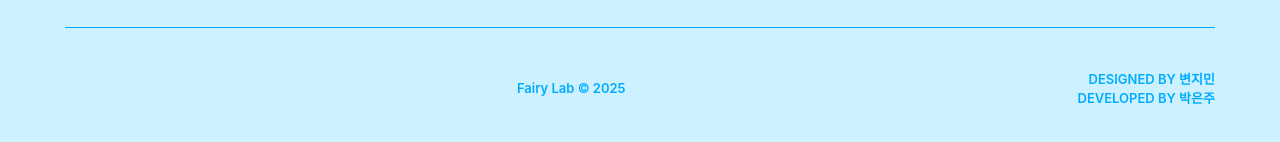
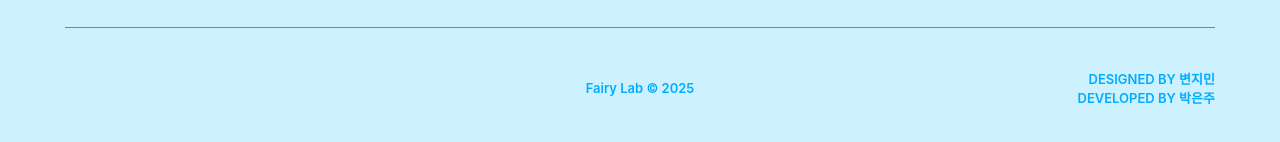
Before and after one commit to ejPark43/Degree-FairyLab, a React (Vite) app: page / in a window 1280 px wide. Shown: the part 3799-3941 px from the top of the page. Built offline with nearby package versions, Linux system fonts and the light colour scheme; a web font is replaced by a local one.

Commit message:
fix: 푸터에 있는 텍스트 중앙으로 정렬

```diff
--- a/src/components/Footer.tsx
+++ b/src/components/Footer.tsx
@@ -27,8 +27,10 @@ function Footer() {
         </FooterUpper>
 
         <FooterDowner>
-          <LeftItem></LeftItem>
-          <RightItem>Fairy Lab © 2025</RightItem>
+          <RightItem></RightItem>
+          <RightItem style={{ alignItems: "center" }}>
+            Fairy Lab © 2025
+          </RightItem>
           <RightItem>
             <span>DESIGNED BY 변지민</span>
             <span>DEVELOPED BY 박은주</span>
@@ -54,7 +56,6 @@ const Container = styled.div<{ $active?: boolean }>`
 const FooterBorder = styled.div`
   display: flex;
   flex-direction: column;
-  /* border: 2px solid gold; */
   width: 100%;
   margin: 0 65px 0 65px;
 `;
@@ -76,9 +77,6 @@ const FooterDowner = styled.div`
   align-items: center;
   width: 100%;
   height: 100%;
-
-  /* box-sizing: border-box; */
-  /* padding: 20px 0 20px 0; */
 `;
 
 /* 공통스타일 */
@@ -87,7 +85,6 @@ const BaseItem = styled.div`
   flex-direction: column;
   font-weight: 400;
   font-size: 18px;
-  /* border: 2px solid pink; */
   padding: 10px 0px;
   > span {
     padding: 5px 0;
@@ -99,6 +96,7 @@ const LeftItem = styled(BaseItem)`
 `;
 
 const RightItem = styled(BaseItem)`
+  flex: 1;
   text-align: end;
   font-weight: 600;
   font-size: 13px;
```
